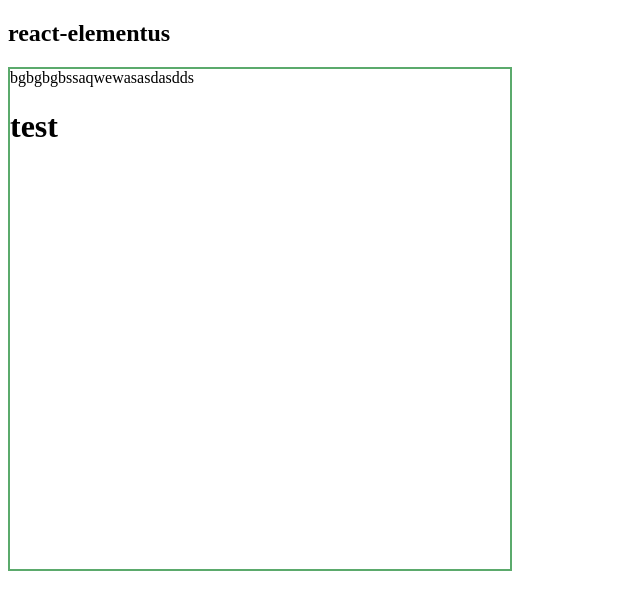
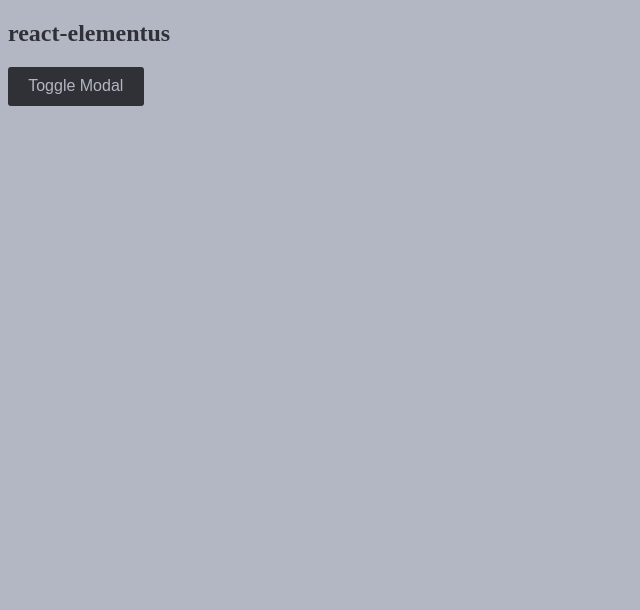
Before and after one commit to AlenJakob/reactelement, a React (Vite) app: page / in a window 1280 px wide. Shown: the top 610 px of the page, without its empty margins (0-640 px from the left). Built offline with nearby package versions, Linux system fonts and the light colour scheme.

Commit message:
inprogress modal & base button

```diff
--- a/src/App.tsx
+++ b/src/App.tsx
@@ -1,12 +1,22 @@
 import { useState } from 'react';
+import './index.scss';
 import { Modal } from './components/modal/Modal';
+import { NtButton } from './components/Button/NtButton';
 
 function App() {
-	const [count, setCount] = useState(0);
+	const [modal, setModal] = useState(false);
+
+	const toggleModalTest = () => {
+		setModal(!modal);
+	};
 
 	return (
 		<div className="App">
-			<Modal />
+			{/* <button onClick={toggleModalTest}>Toggle Modal</button> */}
+			<div>
+				<NtButton handleClick={toggleModalTest} text="Toggle Modal" />
+			</div>
+			<Modal isVisible={modal} />
 		</div>
 	);
 }
--- /dev/null
+++ b/src/components/Button/NtButton.scss
@@ -0,0 +1,19 @@
+@import '../../styles/variables.scss';
+
+.nt-button {
+	background-color: $dark-charcoal;
+	color: $cadet-blue;
+	border-radius: $border-radius;
+	cursor: pointer;
+	transition: 0.3s background-color;
+	border: 1px solid transparent;
+	padding: 0.6em 1.2em;
+	font-size: 1em;
+	font-weight: 500;
+	&:hover {
+		background-color: darken($dark-charcoal, 5%);
+	}
+	&:active {
+		background-color: lighten($dark-charcoal, 2%);
+	}
+}
--- /dev/null
+++ b/src/components/Button/NtButton.tsx
@@ -0,0 +1,38 @@
+import './NtButton.scss';
+import classnames from 'classnames';
+import { MouseEventHandler } from 'react';
+
+type Props = {
+	border?: boolean | undefined;
+	round?: boolean | undefined;
+	loader?: boolean | undefined;
+	fullWidth?: boolean | undefined;
+	text?: string;
+	handleClick: MouseEventHandler<HTMLButtonElement> | undefined;
+};
+
+export const NtButton = ({ border, round, loader, fullWidth, text, handleClick }: Props) => {
+	return (
+		<>
+			<button
+				onClick={handleClick}
+				className={classnames('nt-button', {
+					'nt-button__border': border,
+					'nt-button__round': round,
+					'nt-button__fullWidth': fullWidth,
+				})}
+			>
+				{text}
+			</button>
+		</>
+	);
+};
+
+NtButton.defaultProps = {
+	border: false,
+	round: false,
+	loader: false,
+	fullWidth: false,
+	text: false,
+	handleClick: () => {},
+};
--- a/src/components/modal/Modal.scss
+++ b/src/components/modal/Modal.scss
@@ -1,5 +1,20 @@
-.test {
-	border: 2px solid rgb(91, 170, 108);
+@import '../../styles/variables.scss';
+
+.nt-modal {
 	width: 500px;
 	height: 500px;
+	position: absolute;
+	left: 50%;
+	top: 50%;
+	transform: translate(-50%, -50%);
+	&__style {
+		&--dark {
+			background-color: $dark-charcoal;
+			color: $cadet-blue;
+		}
+		&--light {
+			background-color: $cadet-blue;
+			color: $dark-charcoal;
+		}
+	}
 }
--- a/src/components/modal/Modal.tsx
+++ b/src/components/modal/Modal.tsx
@@ -1,13 +1,35 @@
+import classNames from 'classnames';
+import { ReactNode } from 'react';
 import './Modal.scss';
 
-export const Modal = () => {
+type PropsModal = {
+	content?: ReactNode;
+	buttonClose?: boolean;
+	isVisible: boolean;
+	style: string;
+};
+
+export const Modal = ({ content, buttonClose, isVisible = false, style }: PropsModal) => {
 	console.log('MODAL22222');
+
 	return (
-		<div className="test">
-			bgbgbgbssaqwewasasdasdds
-			<h1>test</h1>
-		</div>
+		<>
+			{isVisible && (
+				<div className={classNames('nt-modal', `nt-modal__style--${style}`, {})}>
+					<div className="nt-modal__header"></div>
+					<h1>test</h1>
+					{content}
+				</div>
+			)}
+		</>
 	);
 };
 
+Modal.defaultProps = {
+	content: false,
+	buttonClose: false,
+	isVisible: false,
+	style: 'light',
+};
+
 export default Modal;
--- a/src/index.scss
+++ b/src/index.scss
@@ -0,0 +1,6 @@
+@import './styles/variables.scss';
+
+body {
+	background-color: $cadet-blue;
+	color: $dark-charcoal;
+}
--- a/src/main.tsx
+++ b/src/main.tsx
@@ -1,11 +1,12 @@
 import Modal from './components/modal/Modal';
-import ReactDOM, { createRoot } from 'react-dom/client';
+import { NtButton } from './components/Button/NtButton';
+import { createRoot } from 'react-dom/client';
 import App from './App';
 import React from 'react';
 
 // Components exported
 // Main
-export { Modal };
+export { Modal, NtButton };
 
 // Local tests:
 
--- a/src/styles/variables.scss
+++ b/src/styles/variables.scss
@@ -1,4 +1,7 @@
-:root {
-	$black: #000;
-	$white: #fff;
-}
+$black: #000;
+$white: #fff;
+$cadet-blue: #b2b7c3;
+$dark-charcoal: #2f3136;
+
+
+$border-radius: 3px;
--- a/tsconfig.json
+++ b/tsconfig.json
@@ -17,5 +17,6 @@
 		"jsx": "react-jsx"
 	},
 	"include": ["src"],
-	"references": [{ "path": "./tsconfig.node.json" }]
+	"references": [{ "path": "./tsconfig.node.json" }],
+	"allowSyntheticDefaultImports" : true
 }
--- a/vite.config.ts
+++ b/vite.config.ts
@@ -1,7 +1,6 @@
 import path from 'path';
 import { defineConfig } from 'vite';
 import react from '@vitejs/plugin-react';
-import { viteExcludeStylePlugin } from 'vite-exclude-style-plugin';
 
 export default defineConfig({
 	root: './',
@@ -21,8 +20,5 @@ export default defineConfig({
 			},
 		},
 	},
-	// esbuild: {
-	//   jsxInject: `import React from 'react'`,
-	// },
-	plugins: [react(), viteExcludeStylePlugin()],
+	plugins: [react()],
 });
```
Also changed, not shown: package.json (+5 -2 lines), 1 other file (tests, documents, lock files or other folders).
